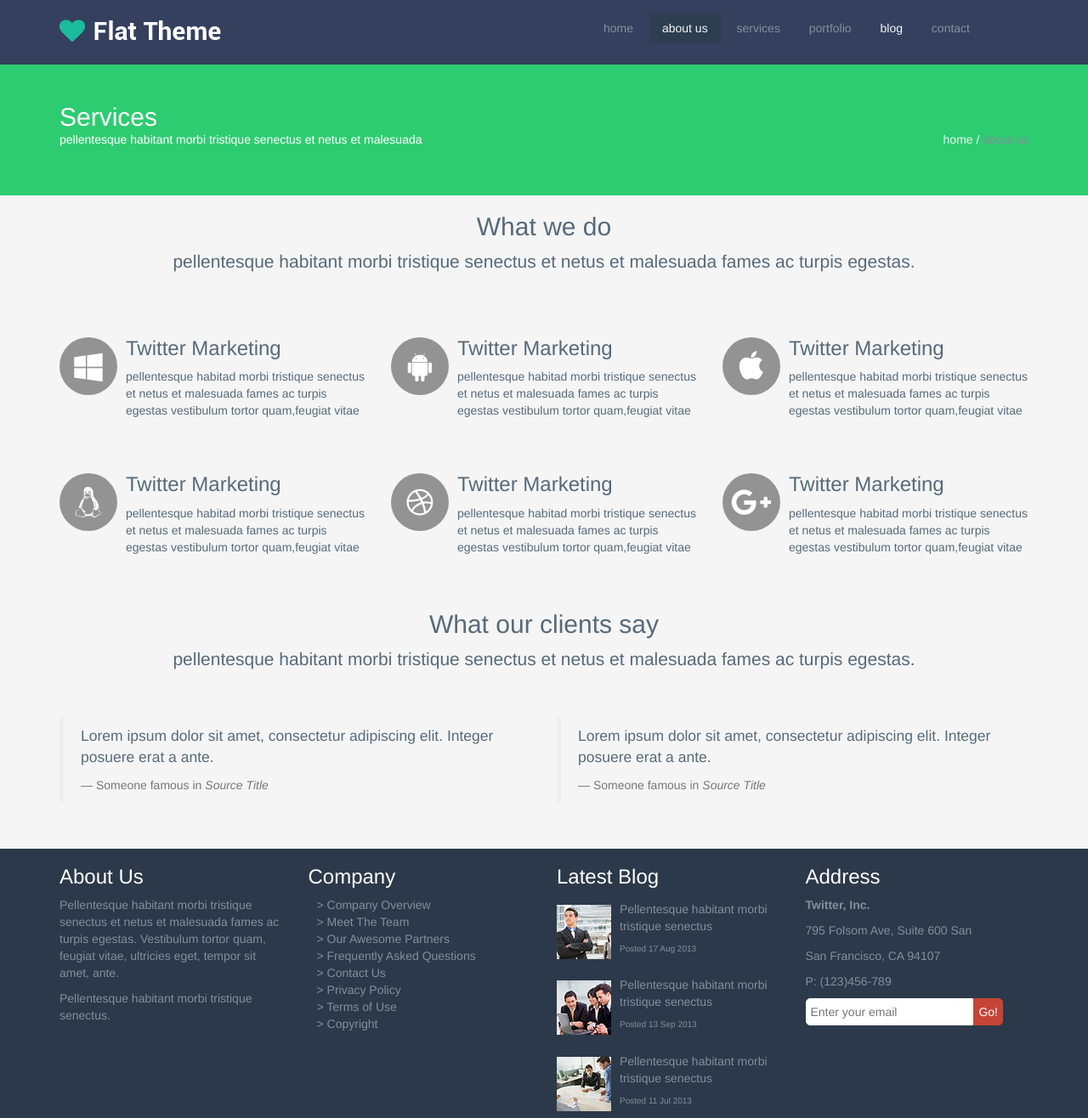
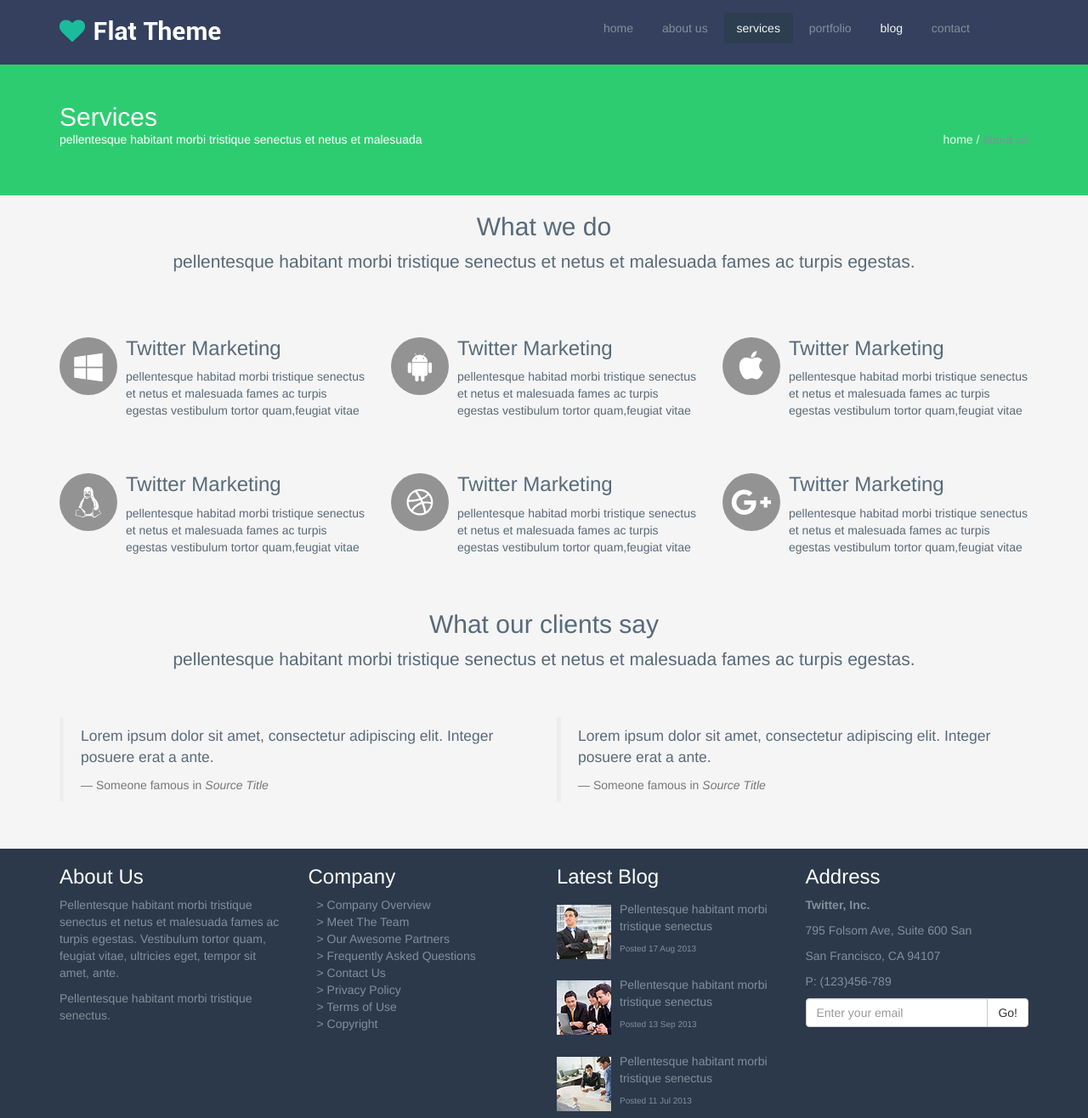
Before and after one commit to Lephotgrammer/flat-theme, a plain HTML site: page services.html in a window 1280 px wide. Shown: the top 1316 px of the page at 85% size. Drawn offline with Linux system fonts and the light colour scheme.

Commit message:
mejoras realizadas en index

```diff
--- a/services.html
+++ b/services.html
@@ -34,10 +34,10 @@
                         <a href="file:///C:/Users/Laboratoria/Desktop/flat-theme/index.html">home</a>
                       </li>
                       <li>
-                        <a class="activo"href="file:///C:/Users/Laboratoria/Desktop/flat-theme/about-us.html">about us</a>
+                        <a href="file:///C:/Users/Laboratoria/Desktop/flat-theme/about-us.html">about us</a>
                       </li>
                       <li>
-                        <a href="file:///C:/Users/Laboratoria/Desktop/flat-theme/services.html">services</a>
+                        <a class="activo" href="file:///C:/Users/Laboratoria/Desktop/flat-theme/services.html">services</a>
                       </li>
                       <li>
                         <a href="#">portfolio</a>
@@ -249,12 +249,14 @@
                     <p>San Francisco, CA 94107</p>
                     <p>P: (123)456-789</p>
                 </div>
-                <form role="form">
-                    <div class="input">
-                        <input type="text" class="form" placeholder="Enter your email">
-                        <button type="button">Go!</button>
-                    </div>
-                </form>
+                <div class="input-group">
+                <input type="text" class="form-control" placeholder="Enter your email">
+                <span class="input-group-btn">
+                  <button class="btn-orange-2 btn btn-default" type="button">
+                  Go!
+                  </button>
+                </span>
+              </div>
             </div>
         </div>
         </section>
```
Also changed, not shown: about-us.html (+8 -6 lines), contact-us.html (+9 -7 lines), index.html (+10 -8 lines).
